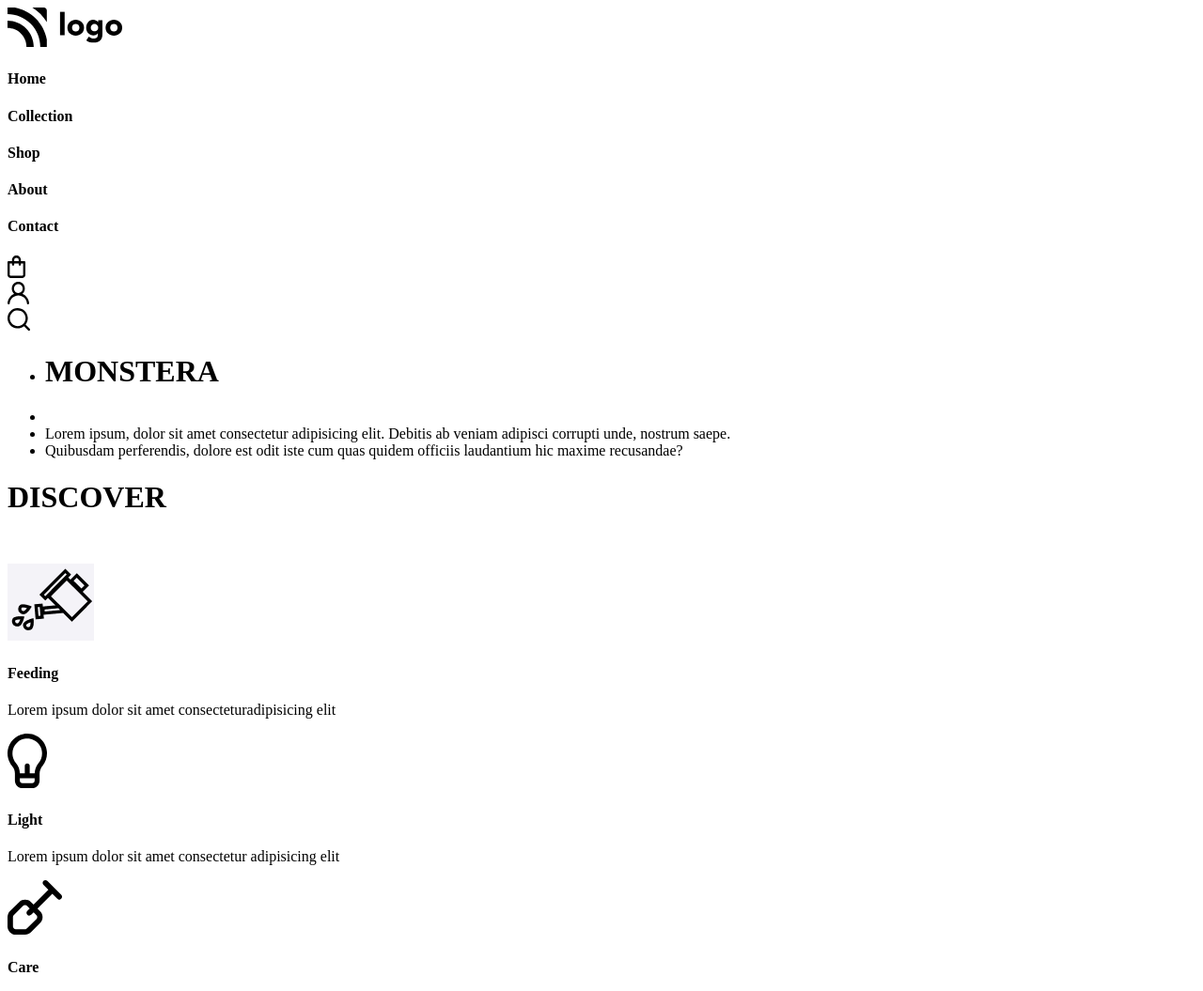
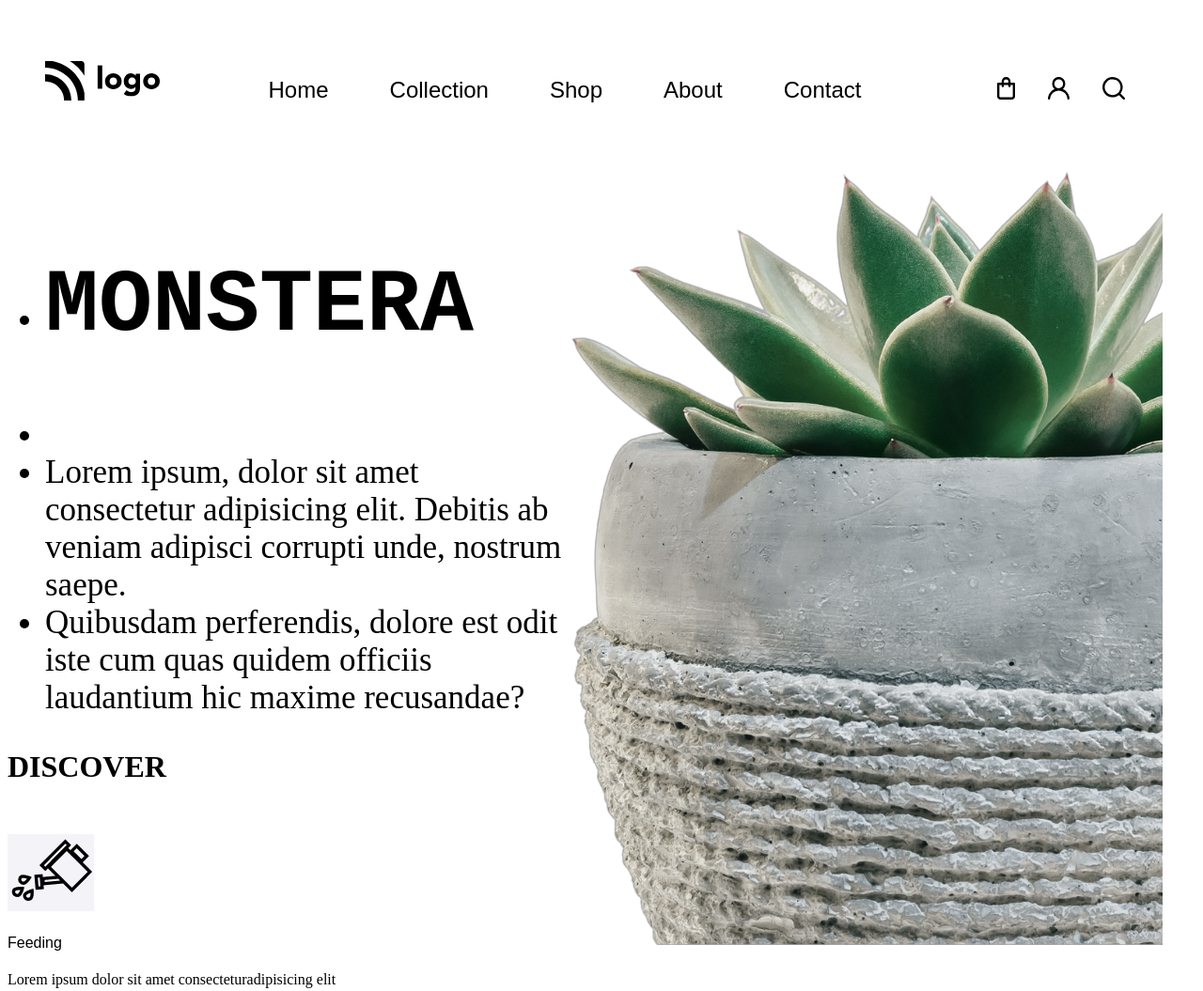
Before and after one commit to puneet2121/project-06, a website: page index.html in a window 1280 px wide. Shown: the top 1055 px of the page at 94% size. Drawn offline with Linux system fonts and the light colour scheme; a web font is replaced by a local one.

Commit message:
set up the nav bar

```diff
--- a/index.html
+++ b/index.html
@@ -15,6 +15,49 @@
     />
     <style>
       /* Write styles here */
+      nav {
+        padding-top: 42px;
+        display: flex;
+        justify-content: space-around;
+      }
+      #navFirst {
+
+        margin-top: 15px;
+
+      }
+      #navMid {
+        display: flex;
+        font-size: 24px;
+
+      }
+      h4 {
+        margin-right: 65px;
+        font-weight: 500;
+        font-family: sans-serif;
+      }
+      #navEnd {
+        display: flex;
+        align-items: center;
+      }
+      img {
+        margin-right: 35px;
+      }
+      #midWhole {
+        display: flex;
+        margin-top: 35px;
+      }
+      #monstera {
+        font-size: 95px;
+        font-weight: bolder;
+        font-family: monospace;
+        margin-top: 95px;
+      }
+      ul {
+        font-size: 35px;
+      }
+      li {
+
+      }
     </style>
   </head>
   <body>
```
